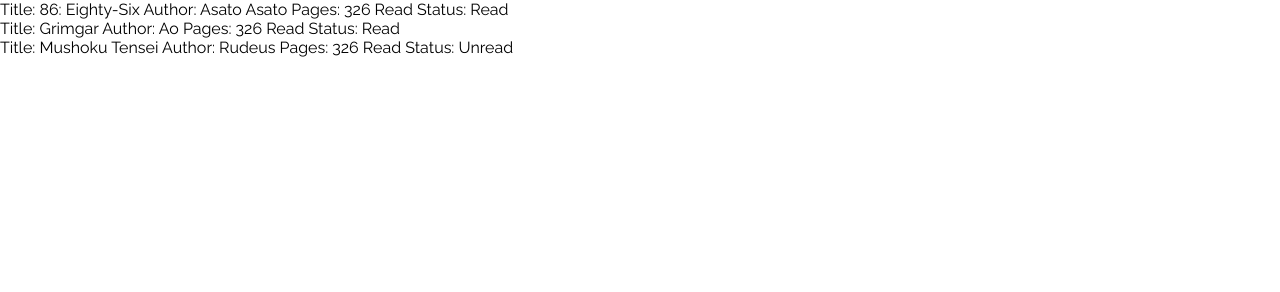
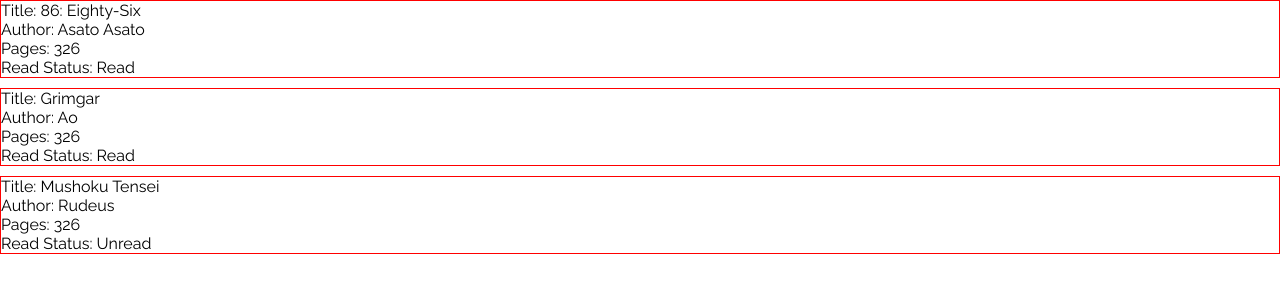
Before and after one commit to lamarr-smith17/libraryProject, a plain HTML site: page index.html in a window 1280 px wide. Drawn offline with Linux system fonts and the light colour scheme.

Commit message:
Trying to figure out how to access A property from the arrary in the for loop

```diff
--- a/index.html
+++ b/index.html
@@ -15,7 +15,6 @@
 <body>
     <main>
         <div id="main-container">
-            <p id="test"></p>
         </div>
     </main>
 </body>
--- a/script.js
+++ b/script.js
@@ -14,6 +14,7 @@ class Book{
     addBook(){
         return `Title: ${this.title} \n Author: ${this.author} \n Pages: ${this.numOfPages} \n Read Status: ${this.bookStatus}`;
     }
+
 }
 
 let eightySix = new Book('86: Eighty-Six', 'Asato Asato', '326', 'Read');
@@ -21,10 +22,14 @@ let grimgar = new Book('Grimgar', 'Ao', '326', 'Read');
 let tensei = new Book('Mushoku Tensei', 'Rudeus', '326', 'Unread');
 let myLibrary = [eightySix.addBook(), grimgar.addBook(), tensei.addBook()];
 for (let i = 0; i < myLibrary.length; i++){
-    let newDiv = document.createElement('div');
-    let newP = document.createElement('p');
-    mainContainer.appendChild(newDiv);
-    newDiv.appendChild(newP);
-    newDiv.classList.add('class' + i)
-    newP.innerHTML = myLibrary[i]
+    let bookEntry = document.createElement('div');
+    let titleText = document.createElement('p');
+    mainContainer.appendChild(bookEntry);
+    bookEntry.appendChild(titleText);
+    bookEntry.setAttribute("id", "div" + i);
+    bookEntry.setAttribute("class", "bookHolder");
+    titleText.innerText = myLibrary[i]
+    console.log(myLibrary[i].title)
 }
+
+console.log(eightySix.title)
--- a/stylesheets/styles.scss
+++ b/stylesheets/styles.scss
@@ -5,3 +5,16 @@
     font-family: 'Raleway', sans-serif; // Weights: Light = 300, Medium = 400, SemiBold = 600. Use Light for book info, Medium for labels, SemiBold for headers
 
 }
+div {
+    &#main-container {
+        display: flex;
+        flex-direction: column;
+        gap: 10px;
+    }
+    &.bookHolder{
+        display: flex;
+        flex-direction: column;
+        border: 1px solid red;
+
+    }
+}
```
Also changed, not shown: stylesheets/styles.css, 1 other file.
